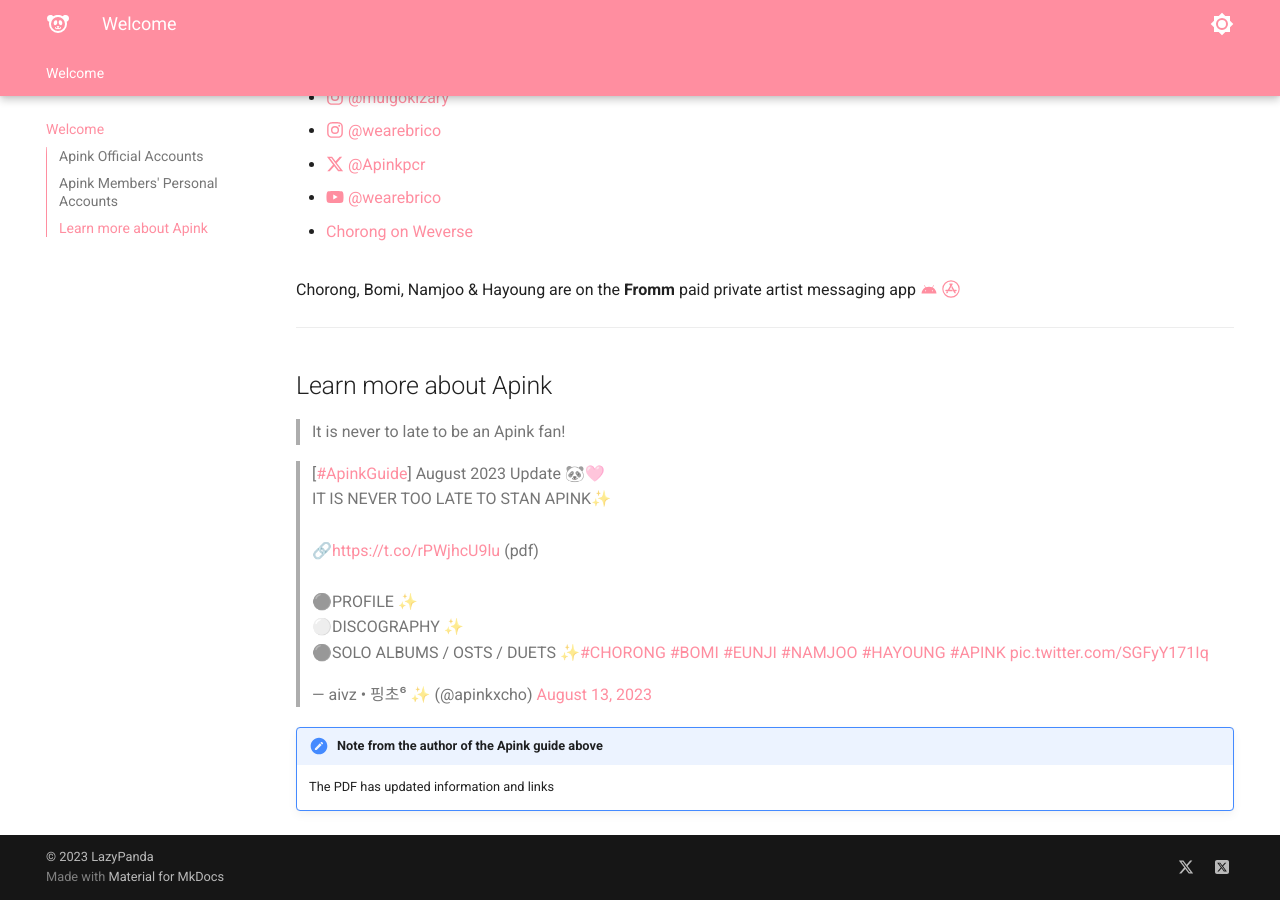
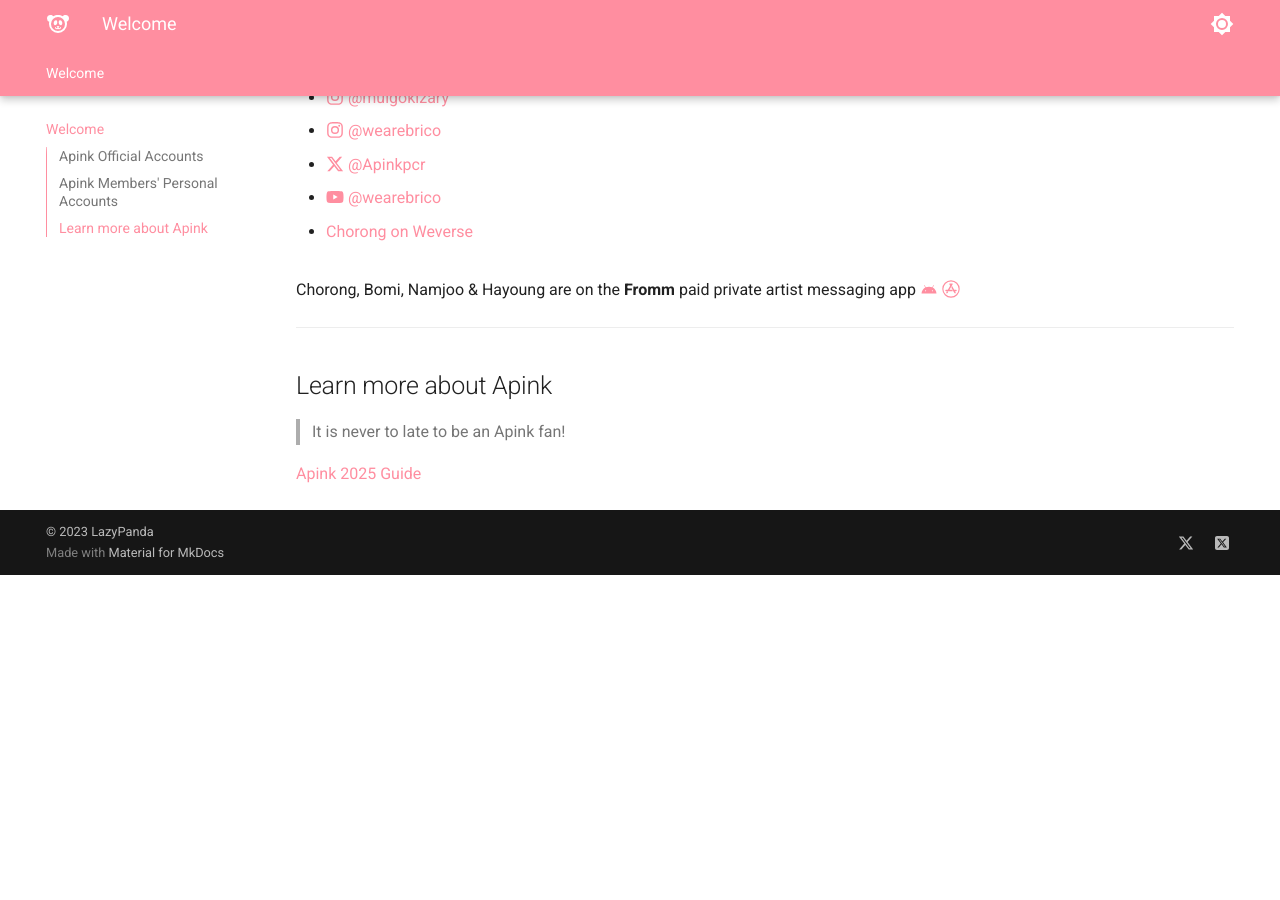
Before and after one commit to lazypandasite/mkdocs-lazypandasite, an MkDocs documentation site: the page built from docs/index.md, in a window 1280 px wide and 900 px high, scrolled down 651 px. Built offline with MkDocs 1.6.1 and Material for MkDocs 9.7.7, drawn with Linux system fonts in a browser that asks for light colours; comment, search, counter and statistics services are not loaded; after the commit the page ends 1226 px from its top, so only the background shows below that.

Commit message:
Update index.md Apink guide link

```diff
--- a/docs/index.md
+++ b/docs/index.md
@@ -65,8 +65,4 @@
 
 > It is never to late to be an Apink fan!
 
-<blockquote class="twitter-tweet"><p lang="en" dir="ltr">[<a href="https://twitter.com/hashtag/ApinkGuide?src=hash&amp;ref_src=twsrc%5Etfw">#ApinkGuide</a>] August 2023 Update 🐼🩷<br>IT IS NEVER TOO LATE TO STAN APINK✨<br><br>🔗<a href="https://t.co/rPWjhcU9lu">https://t.co/rPWjhcU9lu</a> (pdf)<br><br>⚫️PROFILE ✨<br>⚪️DISCOGRAPHY ✨<br>⚫️SOLO ALBUMS / OSTS / DUETS ✨<a href="https://twitter.com/hashtag/CHORONG?src=hash&amp;ref_src=twsrc%5Etfw">#CHORONG</a> <a href="https://twitter.com/hashtag/BOMI?src=hash&amp;ref_src=twsrc%5Etfw">#BOMI</a> <a href="https://twitter.com/hashtag/EUNJI?src=hash&amp;ref_src=twsrc%5Etfw">#EUNJI</a> <a href="https://twitter.com/hashtag/NAMJOO?src=hash&amp;ref_src=twsrc%5Etfw">#NAMJOO</a> <a href="https://twitter.com/hashtag/HAYOUNG?src=hash&amp;ref_src=twsrc%5Etfw">#HAYOUNG</a> <a href="https://twitter.com/hashtag/APINK?src=hash&amp;ref_src=twsrc%5Etfw">#APINK</a> <a href="https://t.co/SGFyY171Iq">pic.twitter.com/SGFyY171Iq</a></p>&mdash; aivz • 핑초⁶ ✨ (@apinkxcho) <a href="https://twitter.com/apinkxcho/status/1690664499823652864?ref_src=twsrc%5Etfw">August 13, 2023</a></blockquote> <script async src="https://platform.twitter.com/widgets.js" charset="utf-8"></script>
-
-!!! note "Note from the author of the Apink guide above"
-
-    The PDF has updated information and links
+[Apink 2025 Guide](https://x.com/apinkxcho/status/2008033200141164830?s=20)
```
